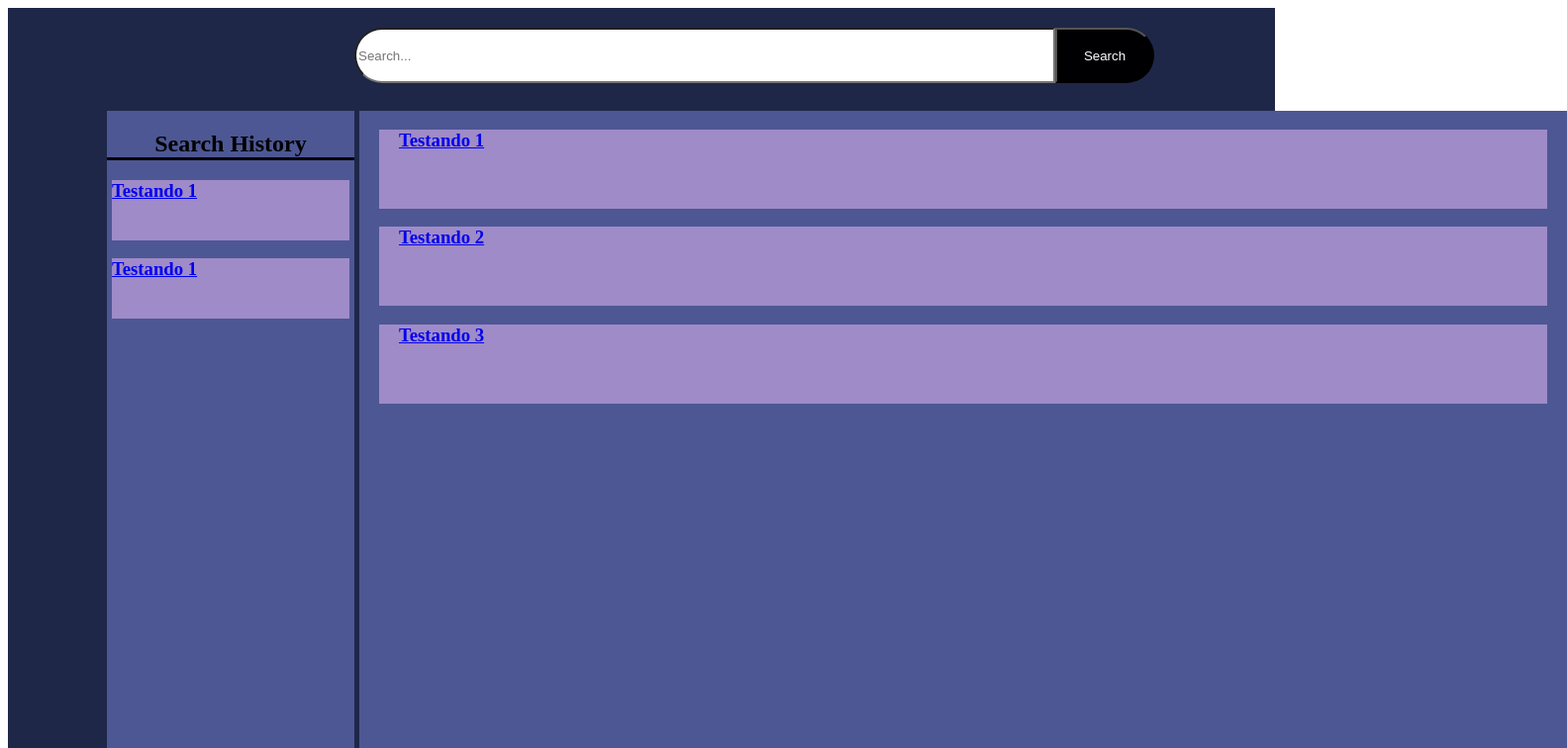
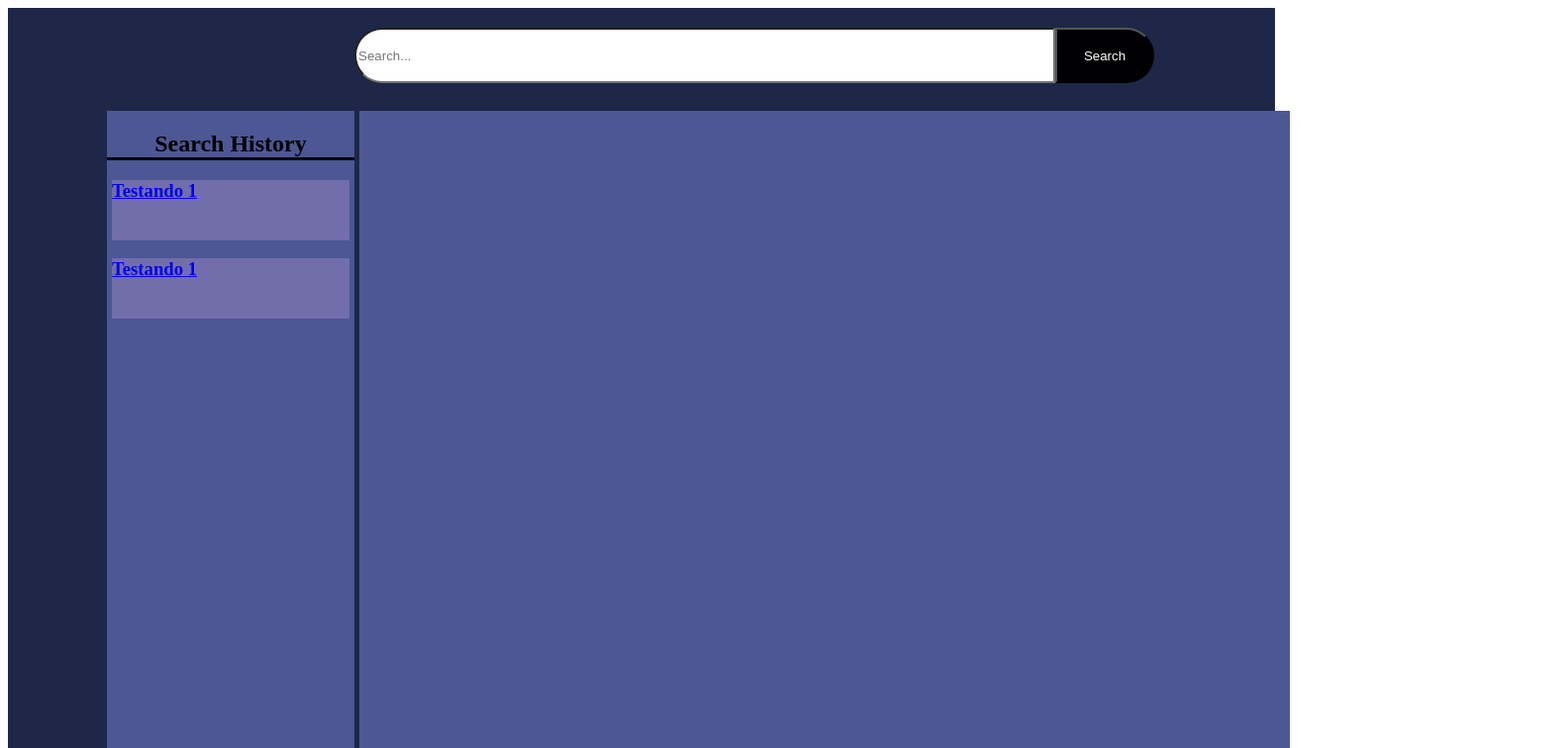
Before and after one commit to Jorgeniuus/duckduckgo-search-frontend, a React (Vite) app in the folder duckduckgo-search-frontend/: page / in a window 1280 px wide. Shown: the top 756 px of the page at 99% size, 1583 px wide, since content can reach past the window. Built offline with nearby package versions, Linux system fonts and the light colour scheme.

Commit message:
feat: It shows the results on the page when the user searches.

```diff
--- a/duckduckgo-search-frontend/src/pages/home/index.jsx
+++ b/duckduckgo-search-frontend/src/pages/home/index.jsx
@@ -3,32 +3,32 @@ import api from '../../services/api'
 
 import './styleHome.css'
 
-function App() {
-  let [search, setSearche] = useState('')
+function Home() {
+  let [search, setSearch] = useState('')
   let [searches, setSearches] = useState([])
 
     async function getSearches(){
       try{
-        const searchesFromApi = await api.get(`/search?q=${search}`)
+        const encodedSearch = encodeURIComponent(search);
+        const searchesFromApi = await api.get(`/search?q=${encodedSearch}`)
 
-        setSearches(searchesFromApi.data)
+        const validValues = []
+        searchesFromApi.data.forEach(item => {
+          if (item.title && item.title.length > 0) {
+            validValues.push(item);
+          }
+        });
+
+        setSearches(validValues)
       } catch (error) {
         console.error("Something went wrong: ", error);
       }
     }
 
-    const handleInputChangeSearch = (e) => {
-      setSearche(e.target.data)
+    const handleInputChangeSearch = (event) => {
+      setSearch(event.target.value)
+      console.log("=== QUERY DA PESQUISA: === " +event.target.value)
     }
-
-    // useEffect(() => {
-    //   getSearches();
-    //   console.log(searches);
-    // }, []);
-
-    useEffect(() => {
-      console.log(searches);
-    }, [searches]);
 
   return (
     <div className='main-page'>
@@ -37,36 +37,23 @@ function App() {
         placeholder='Search...'
         value={search}
         onChange={handleInputChangeSearch}
-        onKeyDown={(e) => e.key === 'Enter' && handleInputChangeSearch()}
+        onKeyDown={(e) => e.key === 'Enter' && getSearches()}
         />
         <button onClick={getSearches}>Search</button>
       </nav>
+
       <div className='search-contents'>
+
         <section className='page-searches'>
-          <div className='search-result'>
-            <a href="https://www.google.com.br/" target='_blank'>
-              <h3>Testando 1</h3>
-            </a>
-          </div>
-          <div className='search-result'>
-            <a href="https://www.google.com.br/" target='_blank'>
-              <h3>Testando 2</h3>
-            </a>
-          </div>
-          <div className='search-result'>
-            <a href="https://www.google.com.br/" target='_blank'>
-              <h3>Testando 3</h3>
-            </a>
-          </div>
-          {/* {searches.map(searchResult =>(
-            <div key={'1'}>
-              <h3>{searchResult.Text}</h3>
-              <a href={searchResult.FirstURL} target='_blank'>
-                {searchResult.FirstURL}
+          {searches.map((searchResult, index) =>(
+            <div key={index} className='search-result'>
+              <a href={searchResult.url} target='_blank'>
+                <h3>{searchResult.title}</h3>
               </a>
             </div>
-          ))} */}
+          ))}
         </section>
+
         <aside className='side-history-bar'>
           <h2 className='search-history-text'>Search History</h2>
           <div className='history-result'>
@@ -80,9 +67,10 @@ function App() {
             </a>
           </div>
         </aside>
+
       </div>
     </div>
   )
 }
 
-export default App
+export default Home
--- a/duckduckgo-search-frontend/src/pages/home/styleHome.css
+++ b/duckduckgo-search-frontend/src/pages/home/styleHome.css
@@ -34,8 +34,8 @@ button{
 /* BODY SEARCHES */
 .page-searches{
     padding-left: 20px;
-    width: 1200px;
-    min-width: 1200px;
+    width: 920px;
+    min-width: 920px;
     margin-left: 305px;
     height: 98%;
     margin-top: 18px;
@@ -43,10 +43,10 @@ button{
 }
 .search-result{
     display: block;
-    background-color: #f9c3ff7a;
+    background-color: #f9c3ff36;
     padding-left: 20px;
     margin-right: 20px;
-    height: 80px;
+    height: 150px;
 }
 
 /* SIDE HISTORY BAR */
@@ -66,6 +66,6 @@ button{
 
 .history-result{
     margin: 0 5px 0 5px;
-    background-color: #f9c3ff7a;
+    background-color: #f9c3ff36;
     padding-bottom: 20px;
 }
```
